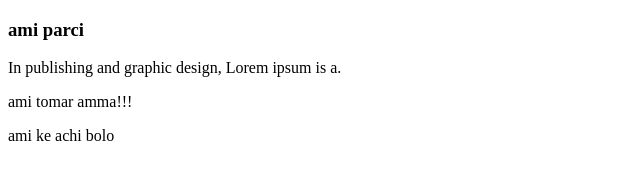
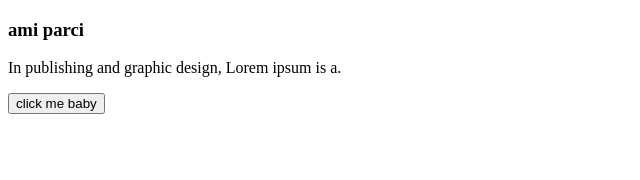
Before and after one commit to mrrased/MR-techhnology, a plain HTML site: page index.html/index.html in a window 1280 px wide. Shown: the whole page, without its empty margins (0-640 px from the left). Drawn offline with Linux system fonts and the light colour scheme.

Commit message:
new button

```diff
--- a/index.html/index.html
+++ b/index.html/index.html
@@ -2,15 +2,14 @@
 <html lang="en">
 <head>
     <meta charset="UTF-8">
-    <meta name="viewport" content="width=<device-width>, initial-scale=1.0">
+    <meta name="viewport" content="width=device-width>, initial-scale=1.0">
     <title>Document</title>
 </head>
 <body>
     <div>
         <h3>ami parci</h3>
         <p>In publishing and graphic design, Lorem ipsum is a.</p>
-        <p>ami tomar amma!!!</p>
-        <p>ami ke achi bolo</p>
+        <button>click me baby</button>
     </div>
 </body>
 </html>
```
